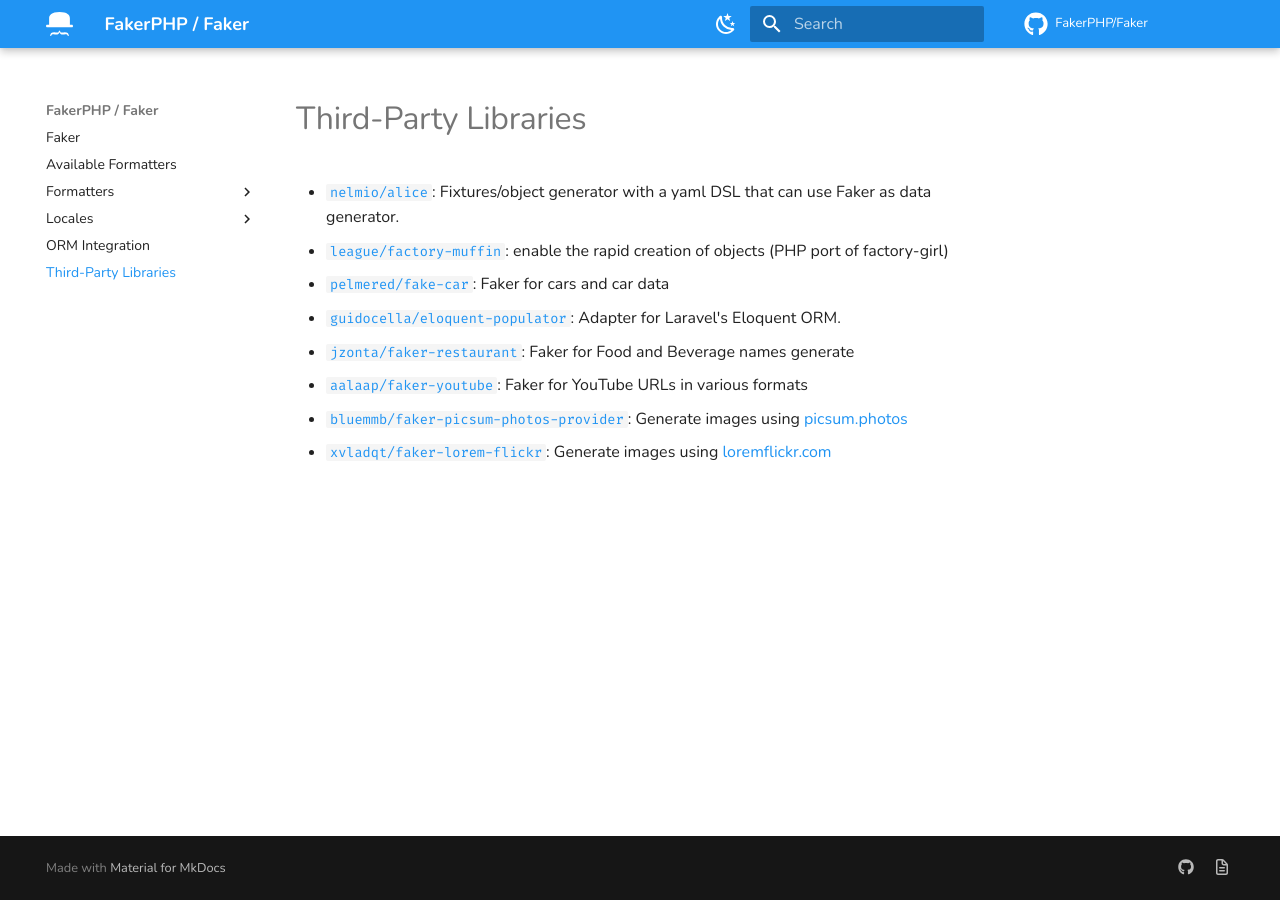
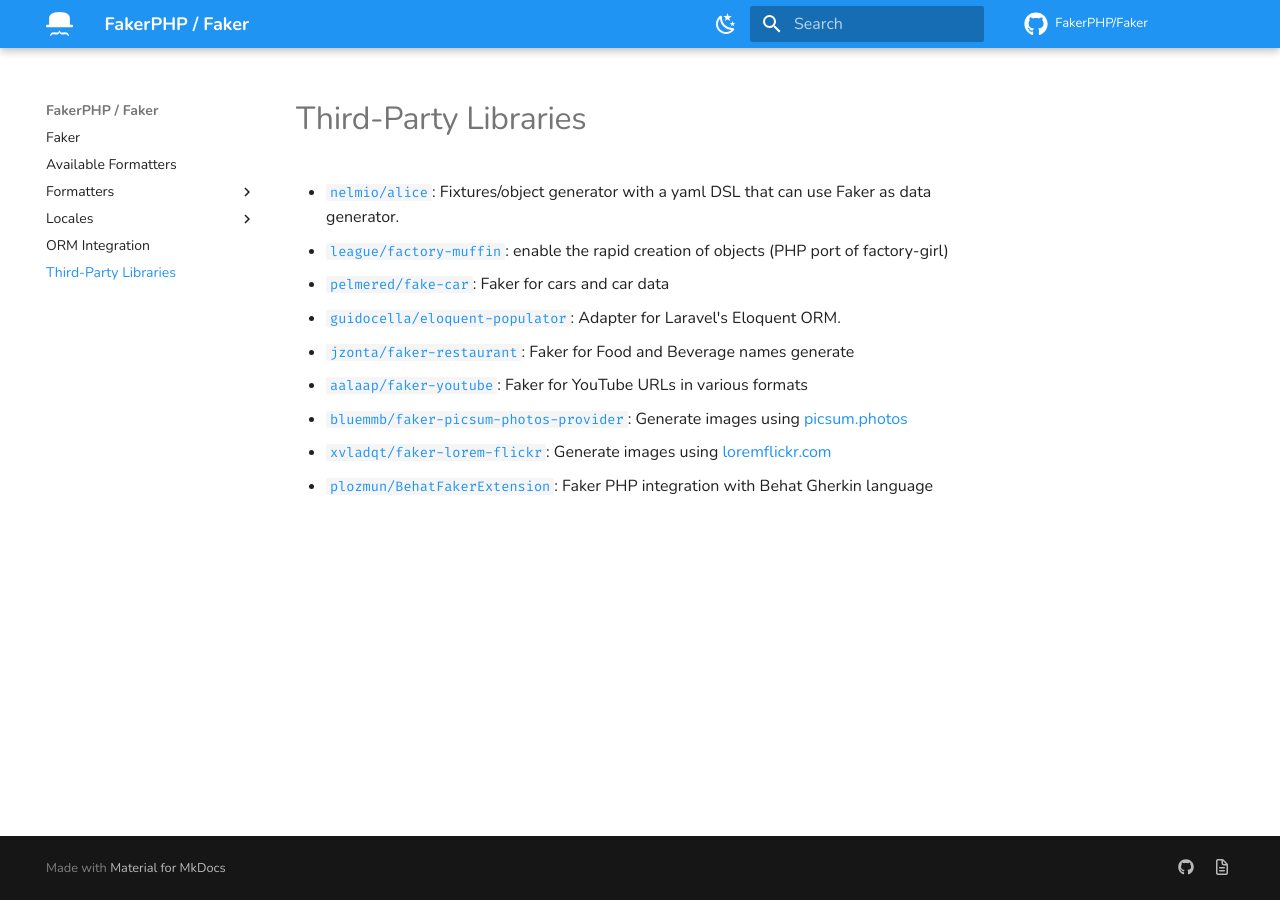
Before and after one commit to FakerPHP/fakerphp.github.io, an MkDocs documentation site: the page built from docs/third-party.md, in a window 1280 px wide. Built offline with MkDocs 1.6.1 and Material for MkDocs 9.7.7, drawn with Linux system fonts in a browser that asks for light colours; nearby versions of some CDN libraries; comment, search, counter and statistics services are not loaded.

Commit message:
Add BehatFakerExtension to third party

```diff
--- a/docs/third-party.md
+++ b/docs/third-party.md
@@ -8,3 +8,4 @@
 - [`aalaap/faker-youtube`](https://github.com/aalaap/faker-youtube): Faker for YouTube URLs in various formats
 - [`bluemmb/faker-picsum-photos-provider`](https://github.com/bluemmb/Faker-PicsumPhotos): Generate images using [picsum.photos](http://picsum.photos/)
 - [`xvladqt/faker-lorem-flickr`](https://github.com/xvladxtremal/Faker-LoremFlickr): Generate images using [loremflickr.com](http://loremflickr.com/)
+- [`plozmun/BehatFakerExtension`](https://github.com/plozmun/BehatFakerExtension): Faker PHP integration with Behat Gherkin language
```
